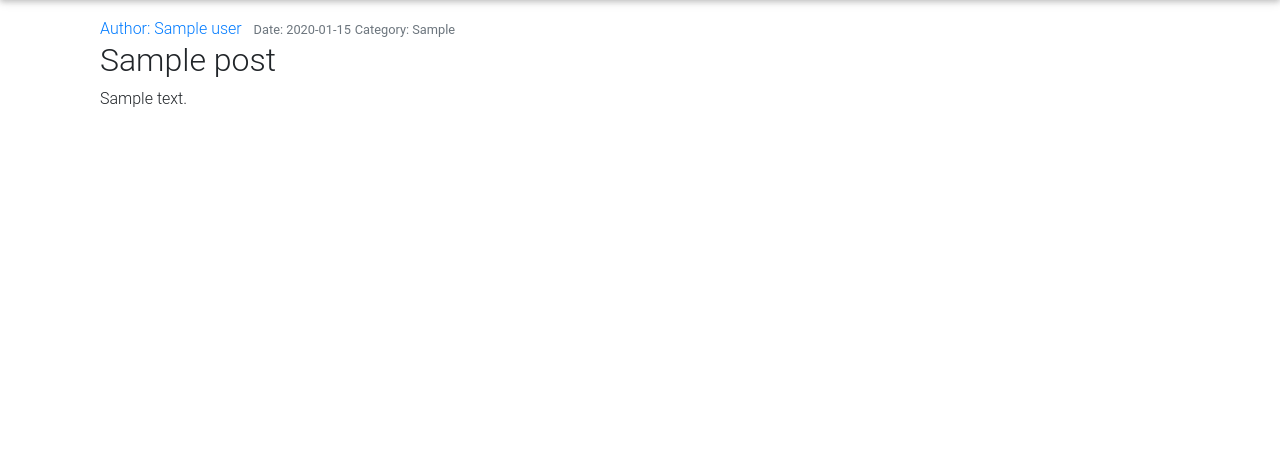
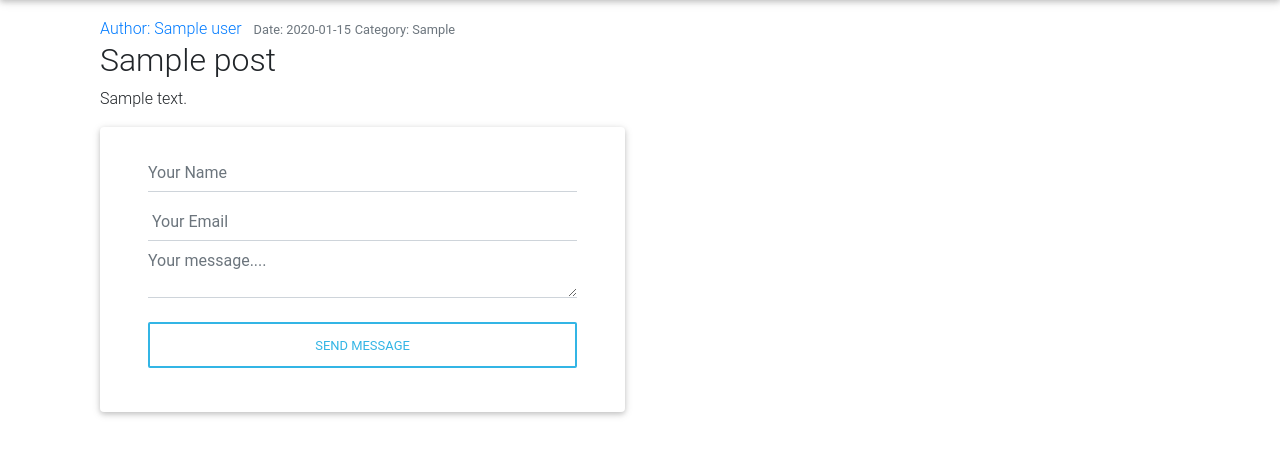
Before and after one commit to washucode/BLOG_YOUR_POST, a Flask app: page /post/1 in a window 1280 px wide. Shown: the part 56-512 px from the top of the page. Run offline with Flask 2, Linux system fonts and the light colour scheme; tables that the repository leaves empty hold one stand-in row (values such as "Sample post"); some libraries are stand-ins or nearby versions.

Commit message:
add comment form

```diff
--- a/app/main/view.py
+++ b/app/main/view.py
@@ -16,6 +16,7 @@ def home():
 @main.route('/display_all', methods= ['POST','GET'])
 def displayposts():
      posts = Post.query.all()
+
      return render_template('display_posts.html',posts=posts)
 
 
@@ -87,3 +88,32 @@ def delete_post(post_id):
 def post(post_id):
     post = Post.query.get_or_404(post_id)
     return render_template('post.html', title=post.title, post=post)
+
+
+@main.route('/comment/<int:post_id>',methods= ['POST','GET'])
+
+def comment(post_id):
+    if request.method == 'POST':
+        form = request.form
+        name = form.get("name")
+        content = form.get("content")
+        email= form.get("email")
+
+        if  name==None or content==None or email == None:
+            error = "Comment needs name ,content and email"
+            return render_template('write_post.html', error=error)
+        else:
+            comment = Comment( name=name,content=content,email=email,post_id= post_id)
+            comment.save_comment()
+            comments= Comment.query.filter_by(post_id=post_id).all()
+            post = Post.query.get_or_404(post_id)
+            return render_template('post.html',comment=comment,post=post)
+
+@main.route('/delete_comment/<int:post_id>',methods= ['POST','GET'])
+@login_required
+def delete_comment(post_id):
+    comment= Comment.query.filter_by(post_id = post_id).first()
+    post.delete_comment()
+
+
+    return redirect(url_for('main.displayposts'))
--- a/app/models.py
+++ b/app/models.py
@@ -59,9 +59,9 @@ class Comment(db.Model):
     __tablename__ = 'comments'
 
     id = db.Column(db.Integer, primary_key = True)
-    name =  db.Column(db.String(255),nullable=False, unique=True)
-    email = db.Column(db.String(255), nullable =False,unique=True)
-    content = db.Column(db.String(255))
+    name =  db.Column(db.String(255),nullable=False)
+    email = db.Column(db.String(255), nullable =False)
+    content = db.Column(db.String(255) )
     date_posted = db.Column(db.DateTime, default = datetime.utcnow)
     post_id = db.Column(db.Integer, db.ForeignKey('posts.id'))
 
--- a/app/templates/navbar.html
+++ b/app/templates/navbar.html
@@ -16,7 +16,7 @@
             <a class=" nav-link active" href="{{ url_for('main.profile',username=current_user.username) }}">Hi, {{current_user.username}}</a>
             <a class=" nav-link active" href="{{ url_for('main.profile',username=current_user.username) }}"><img src="{{url_for('static', filename = current_user.profile_img)}}" alt="" style= "width:5%;height:auto;" ></a>
             {%else%}
-            <a class="nav-item nav-link active" href="{{ url_for('main.home') }}">Home</a>
+            <a class="nav-item nav-link active" href="{{ url_for('main.displayposts') }}">Home</a>
             <a class="nav-item nav-link active" href="{{ url_for('main.about') }}">About</a>
             <a class="nav-item nav-link dropdown-toggle active" data-toggle="dropdown"  role="button" aria-haspopup="true" aria-expanded="false">Blog</a>
                 <div class="dropdown-menu  dropdown-primary justify-content-end" >
@@ -31,12 +31,12 @@
             <!-- Navbar Right Side -->
             <div class="navbar-nav nav-item ">
                 {%if current_user.is_authenticated and current_user.profile_img is none%}
-                <a class="nav-item nav-link active mr-3" href="{{ url_for('main.home') }}">Home</a>
+                <a class="nav-item nav-link active mr-3" href="{{ url_for('main.displayposts') }}">Home</a>
                 <a class=" nav-link active" href="{{ url_for('main.profile',username=current_user.username) }}">Profile</a>
                 <a class=" nav-link active" href="{{ url_for('main.write_post') }}">Write</a>
                 <a class=" nav-link active" href="{{ url_for('auth.logout') }}">logout</a>
                 {%elif current_user.is_authenticated and current_user.profile_img is not none%}
-                <a class="nav-item nav-link active mr-3" href="{{ url_for('main.home') }}">Home</a>
+                <a class="nav-item nav-link active mr-3" href="{{ url_for('main.displayposts') }}">Home</a>
                 <a class=" nav-link active" href="{{ url_for('main.profile',username=current_user.username) }}">Profile</a>
                 <a class=" nav-link active" href="{{ url_for('main.write_post') }}">Write</a>
                 <a class=" nav-link active" href="{{ url_for('auth.logout') }}">logout</a>
--- a/app/templates/post.html
+++ b/app/templates/post.html
@@ -6,22 +6,52 @@
 
      </div>
      <div class="col-md-6">
-            <div class="media-body">
-                    <div >
+
+
             <a class="mr-2" href="#">Author: {{ post.author|capitalize }}</a>
             <small class="text-muted">Date: {{ post.date_posted.strftime('%Y-%m-%d') }}</small>
             <small class="text-muted">Category: {{ post.category}}</small>
 
-                    </div>
+
             <h2 class="article-title">{{ post.title }}</h2>
             <p class="article-content">{{ post.content }}</p>
+
+
      </div>
-                  {% if post.author == current_user.username %}
-                        <div>
-                          <a class="btn btn-secondary btn-sm mt-1 mb-1 pink darken-4" href="{{ url_for('main.update_post', post_id=post.id) }}">Update</a>
-                          <button type="button" class="btn btn-danger btn-sm m-1" data-toggle="modal" data-target="#deleteModal">Delete</button>
+     {% if post.author != current_user.username %}
+     <div class="col-md-6 mb-2">
+        <div class="card">
+
+            <div class="card-body px-lg-5 pt-0 ">
+
+                <form class="md-form" style="color: #757575;" action = "/comment/{{post.id}}" method = 'POST'>
+
+                    <input type="text" name = "name" id="input" class="form-control" placeholder="Your Name" required>
+
+                    <input type="email" name = "email" id="emailInput" class="form-control" placeholder=" Your Email" required>
+
+                    <textarea class="form-control md-textarea" id="textarea" name = "content" placeholder="Your message...."></textarea>
+
+                    <button class="btn btn-outline-info btn-rounded btn-block my-4 waves-effect z-depth-0" type="submit">Send Message</button>
+
+
+                </form>
+            </div>
+        </div>
+
      </div>
      {% endif %}
+     {%if comment%}
+    <small>{{comment.name}} <small>{{comment.date_posted.strftime('%Y-%m-%d')}}</small></small>
+    <small>{{comment.content}}</small>
+    {%endif%}
+    {%if post.author == current_user.username and comment%}
+    <form action="{{ url_for('main.delete_comment', post_id=post.id) }}" method="POST">
+        <input class="btn btn-danger" type="submit" value="Delete">
+    </form>
+    {%endif%}
+
+
 
         <!-- Modal -->
         <div class="modal fade" id="deleteModal" tabindex="-1" role="dialog" aria-labelledby="deleteModalLabel" aria-hidden="true">
@@ -43,8 +73,16 @@
             </div>
         </div>
 
+        {% if post.author == current_user.username %}
+        <div>
+            <a class="btn btn-secondary btn-sm mt-1 mb-1 pink darken-4" href="{{ url_for('main.update_post', post_id=post.id) }}">Update</a>
+            <button type="button" class="btn btn-danger btn-sm m-1" data-toggle="modal" data-target="#deleteModal">Delete</button>
         </div>
-     <div class="col-md-3"></div>
+    {% endif %}
+
+
+     </div>
+
  </div>
 
 {% endblock%}
```
Also changed, not shown: app/templates/display_posts.html (+5 -3 lines), migrations/versions/e0b86329e746_remove_unique_constraint_from_class_.py (added, +30 -0 lines), 1 other file. Lines whose indentation alone changed are shown as unchanged.
